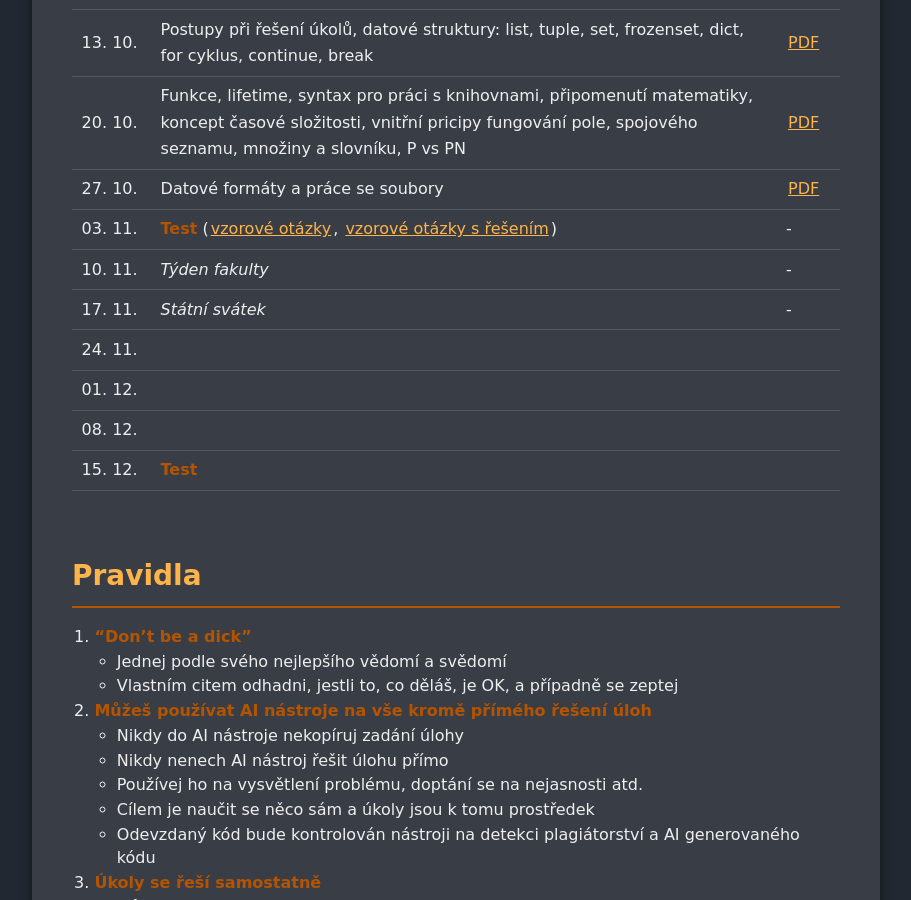
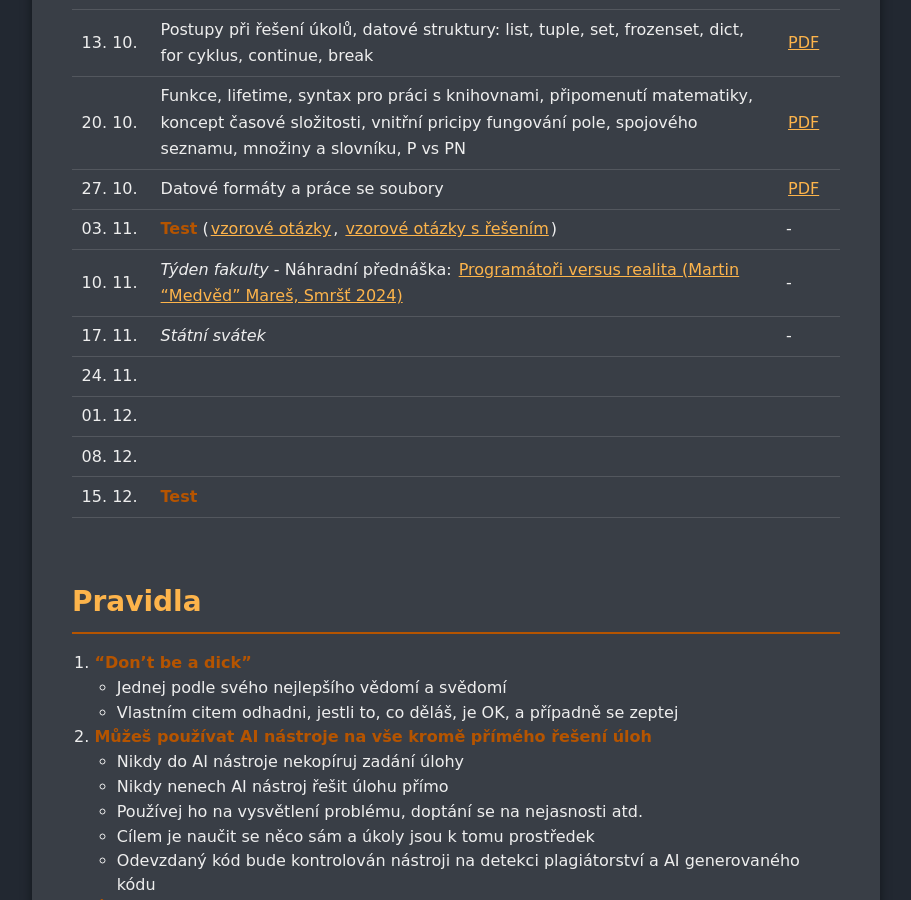
Before and after one commit to yagarea/ggu.cz, a Jekyll site: the page built from pages/teaching/2627-legaltech.md, in a window 1280 px wide and 900 px high, scrolled down 1133 px. Shown: the whole window, without its empty margins (184-1095 px from the left). Built offline with Jekyll 4.4.1, drawn with Linux system fonts in a browser that asks for light colours.

Commit message:
update lt

```diff
--- a/pages/teaching/2627-legaltech.md
+++ b/pages/teaching/2627-legaltech.md
@@ -44,7 +44,7 @@ Zde bude postupně přibývat probraná látka.
 | 20. 10. | Funkce, lifetime, syntax pro práci s knihovnami, připomenutí matematiky, koncept časové složitosti, vnitřní pricipy fungování pole, spojového seznamu, množiny a slovníku, P vs PN | [PDF](https://jc.ggu.cz/lt/4.pdf) |
 | 27. 10. | Datové formáty a práce se soubory | [PDF](https://jc.ggu.cz/lt/5.pdf) |
 | 03. 11. | **Test** ([vzorové otázky](https://jc.ggu.cz/lt/vzorak1.pdf), [vzorové otázky s řešením](https://jc.ggu.cz/lt/vzorak1-reseni.pdf)) | - |
-| 10. 11. | *Týden fakulty* | - |
+| 10. 11. | *Týden fakulty* - Náhradní přednáška: [Programátoři versus realita (Martin "Medvěd" Mareš, Smršť 2024)](https://youtu.be/c4OuPMK_5n0) | - |
 | 17. 11. | *Státní svátek* | - |
 | 24. 11. | | |
 | 01. 12. | | |
```
